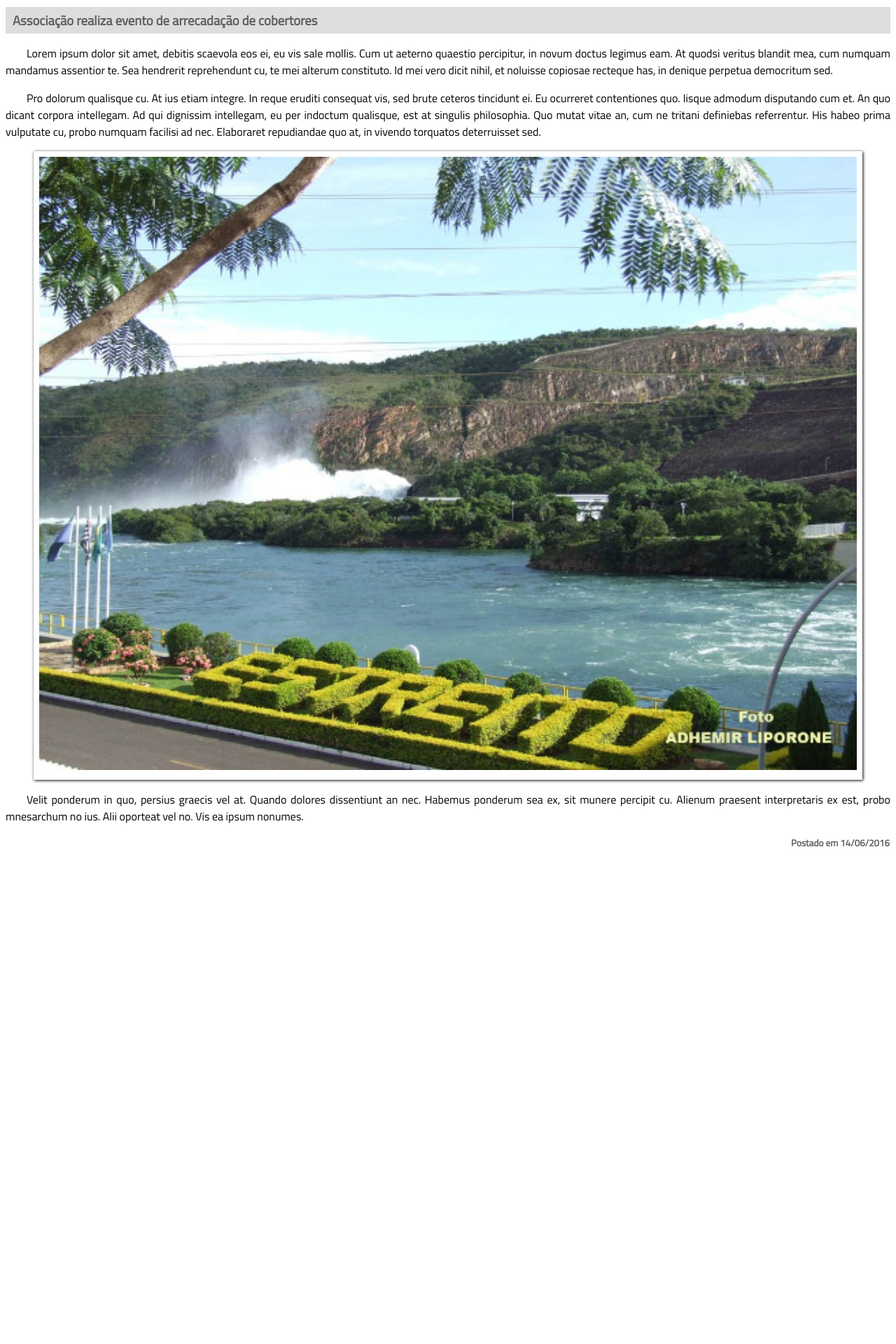
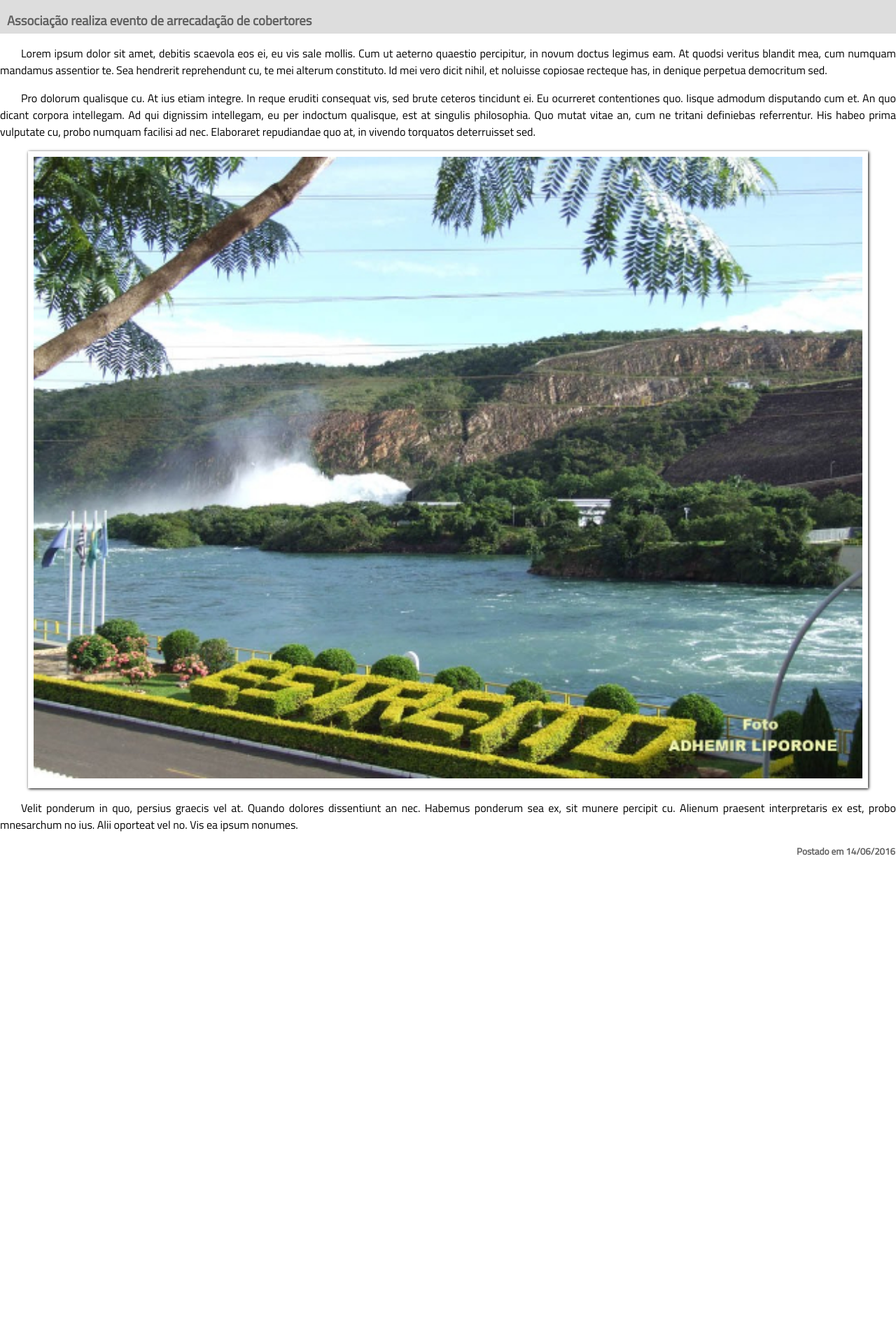
Before and after one commit to erlonpr/associacao-moradores-estreito, a PHP site: page /noticias.html in a window 1280 px wide. Shown: the top 1920 px of the page at 70% size. Run offline with PHP 8.4, Linux system fonts and the light colour scheme.

Commit message:
background

```diff
--- a/_css/estilo.css
+++ b/_css/estilo.css
@@ -11,6 +11,7 @@ body {
   font-size: 12pt; /* tamanho da fonte */
   background-color: #dddddd;  /* cor de fundo do corpo do site */
   color: rgba(0, 0, 0, 1); /* cor do texto da página */
+  margin: 0;
 }
 
 /* fortamação da div interface (OBS: parte onde fica o conteúdo do site)*/
@@ -364,3 +365,7 @@ footer#rodape p {
   text-indent: inherit; /* não herda a formatação de indentação já formatada anteriormente */
   text-align: center; /* alinha texto do rodapé ao centro do página */
 }
+
+#noticias{
+  background-color: #fff;
+}
--- a/noticias.html
+++ b/noticias.html
@@ -6,10 +6,6 @@
 
         <!--   faz a ligação desta página HTML com os estilos CSS   -->
         <link rel="stylesheet" type="text/css" href="_css/estilo.css" />
-
-        <style>
-          body { background-color: transparent; } /* faz com o que frame fique branco, ao não herda as configurações CSS do body da página */
-        </style>
 
     </head>
     <body>
```
